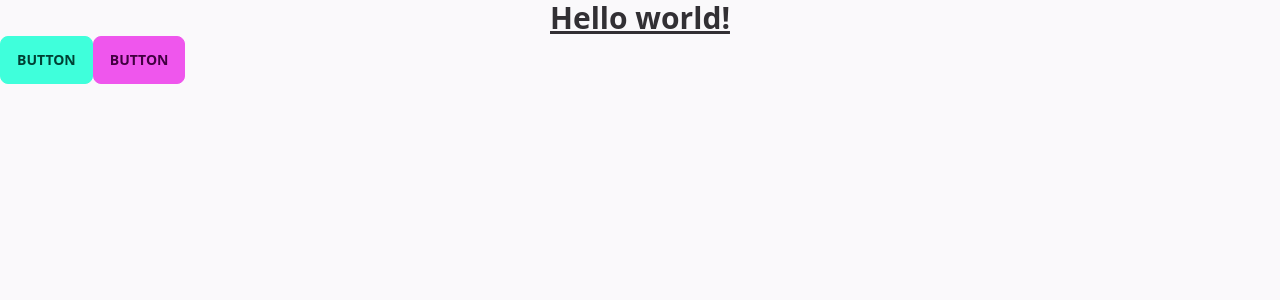
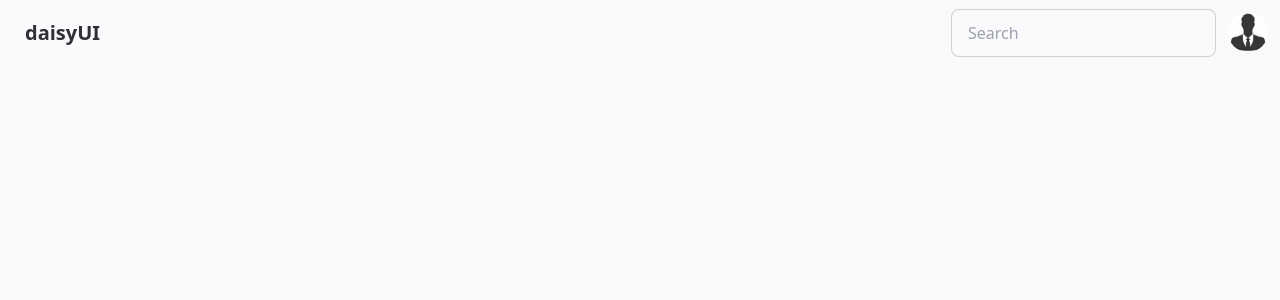
Before and after one commit to sajibsaifullah/knowledge-cafe-assignment, a React (Vite) app: page / in a window 1280 px wide. Shown: the top 300 px of the page. Built offline with nearby package versions, Linux system fonts and the light colour scheme.

Commit message:
navbar added

```diff
--- a/src/App.jsx
+++ b/src/App.jsx
@@ -2,15 +2,13 @@
 import reactLogo from "./assets/react.svg";
 import viteLogo from "/vite.svg";
 import "./App.css";
+import Home from "./components/Home/Home";
 
 function App() {
-  const [count, setCount] = useState(0);
 
   return (
     <div className="App">
-      <h1 className="text-3xl font-bold underline text-center">Hello world!</h1>
-      <button className="btn btn-secondary">Button</button>
-      <button className="btn btn-accent">Button</button>
+      <Home></Home>
     </div>
   );
 }
--- /dev/null
+++ b/src/components/Home/Home.jsx
@@ -0,0 +1,48 @@
+import React from "react";
+
+const Home = () => {
+  return (
+    <div>
+      <div className="navbar bg-base-100">
+        <div className="flex-1">
+          <a className="btn btn-ghost normal-case text-xl">daisyUI</a>
+        </div>
+        <div className="flex-none gap-2">
+          <div className="form-control">
+            <input
+              type="text"
+              placeholder="Search"
+              className="input input-bordered"
+            />
+          </div>
+          <div className="dropdown dropdown-end">
+            <label tabIndex={0} className="btn btn-ghost btn-circle avatar">
+              <div className="w-10 rounded-full">
+                <img src="/src/assets/profile-pic.jpg" />
+              </div>
+            </label>
+            <ul
+              tabIndex={0}
+              className="mt-3 p-2 shadow menu menu-compact dropdown-content bg-base-100 rounded-box w-52"
+            >
+              <li>
+                <a className="justify-between">
+                  Profile
+                  <span className="badge">New</span>
+                </a>
+              </li>
+              <li>
+                <a>Settings</a>
+              </li>
+              <li>
+                <a>Logout</a>
+              </li>
+            </ul>
+          </div>
+        </div>
+      </div>
+    </div>
+  );
+};
+
+export default Home;
```
Also changed, not shown: src/assets/profile-pic.jpg (added).
